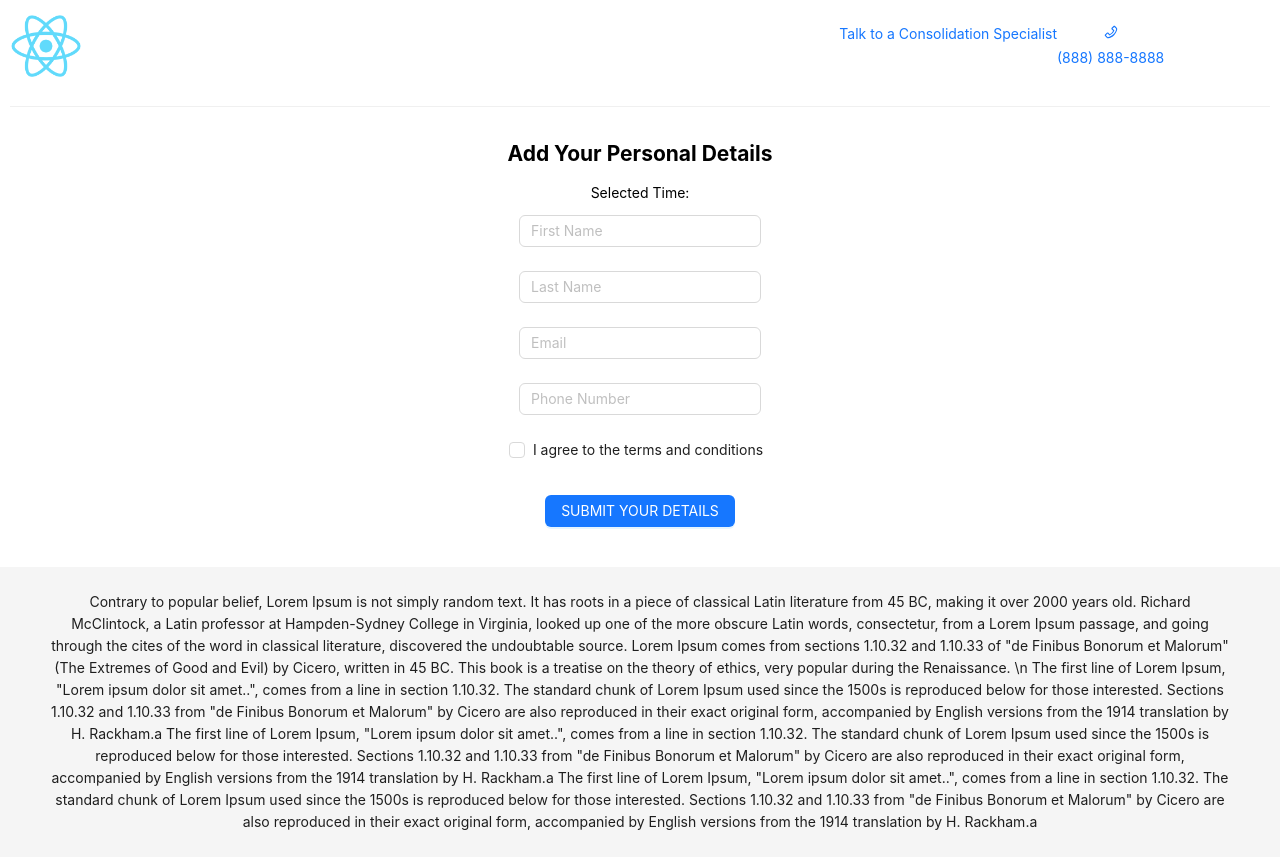
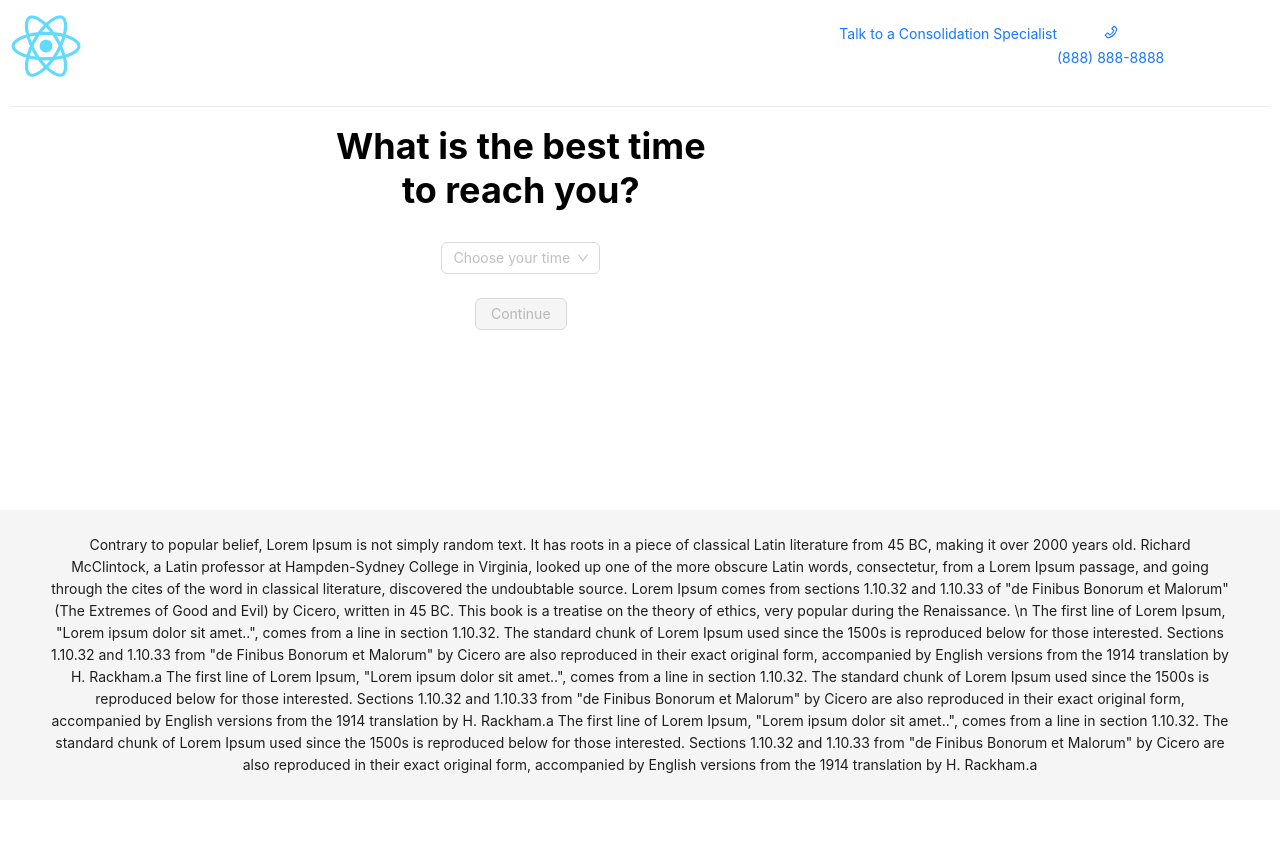
Before and after one commit to elisakoci/print-data-project, a React (Create React App) app: page / in a window 1280 px wide. After the commit the page ends 800 px from the top, so only its background shows below. Built offline with nearby package versions, Linux system fonts and the light colour scheme.

Commit message:
fetch data from step 1 step 2 and step 3

```diff
--- a/src/App.js
+++ b/src/App.js
@@ -1,15 +1,33 @@
+import { useState } from "react";
 import "./App.css";
 import HeaderComponent from "./components/HeaderComponent";
 import FooterComponent from "./components/FooterComponent";
-// import TimeSelection from "./components/TimeSelection";
+import TimeSelection from "./components/TimeSelection";
 import PersonalDetailsForm from "./components/PersonalDetailsForm";
+import ShowData from "./components/ShowData";
 
 const App = () => {
+  const [step, setStep] = useState(1);
+  const [formData, setFormData] = useState({});
+
+  const handleTimeSelection = (data) => {
+    setFormData((prevData) => ({ ...prevData, ...data }));
+    setStep(2);
+  };
+
+  const handleStep2Submit = (data) => {
+    console.log(333, data);
+    setFormData((prevData) => ({ ...prevData, ...data }));
+    setStep(3);
+  };
+  console.log("111", formData);
+
   return (
     <>
       <HeaderComponent />
-      {/* <TimeSelection /> */}
-      <PersonalDetailsForm />
+      {step === 1 && <TimeSelection onContinue={handleTimeSelection} />}
+      {step === 2 && <PersonalDetailsForm onSubmit={handleStep2Submit} />}
+      {step === 3 && <ShowData formData={formData} />}
       <FooterComponent />
     </>
   );
--- a/src/components/PersonalDetailsForm.js
+++ b/src/components/PersonalDetailsForm.js
@@ -1,6 +1,38 @@
+import { useState } from "react";
 import { Form, Input, Button, Checkbox, Row } from "antd";
 
-const PersonalDetailsForm = () => {
+const PersonalDetailsForm = ({ onSubmit }) => {
+  const [formData, setFormData] = useState({
+    firstName: "",
+    lastName: "",
+    phone: "",
+    email: "",
+    terms: false,
+  });
+
+  const handleChange = (e) => {
+    const { name, value } = e.target;
+    setFormData((prevData) => ({
+      ...prevData,
+      [name]: value,
+    }));
+  };
+
+  const handleCheckboxChange = (e) => {
+    setFormData((prevData) => ({
+      ...prevData,
+      terms: e.target.checked,
+    }));
+  };
+
+  const handleSubmit = () => {
+    if (formData.terms) {
+      onSubmit(formData);
+    } else {
+      alert("You must agree to the terms and conditions.");
+    }
+  };
+
   return (
     <>
       <Row
@@ -16,13 +48,14 @@ const PersonalDetailsForm = () => {
         }}
       >
         <h2> Add Your Personal Details</h2>
-        <p>Selected Time: </p>
-        <Form>
+        <Form onFinish={handleSubmit}>
           <Form.Item
             name="firstName"
             rules={[
               { required: true, message: "Please enter your first name!" },
             ]}
+            value={formData.firstName}
+            onChange={handleChange}
           >
             <Input placeholder="First Name" />
           </Form.Item>
@@ -31,6 +64,8 @@ const PersonalDetailsForm = () => {
             rules={[
               { required: true, message: "Please enter your last name!" },
             ]}
+            value={formData.lastName}
+            onChange={handleChange}
           >
             <Input placeholder="Last Name" />
           </Form.Item>
@@ -40,6 +75,8 @@ const PersonalDetailsForm = () => {
               { required: true, message: "Please enter your email!" },
               { type: "email", message: "Please enter a valid email!" },
             ]}
+            value={formData.email}
+            onChange={handleChange}
           >
             <Input placeholder="Email" />
           </Form.Item>
@@ -48,6 +85,8 @@ const PersonalDetailsForm = () => {
             rules={[
               { required: true, message: "Please enter your phone number!" },
             ]}
+            value={formData.phone}
+            onChange={handleChange}
           >
             <Input placeholder="Phone Number" />
           </Form.Item>
@@ -57,6 +96,8 @@ const PersonalDetailsForm = () => {
             rules={[
               { required: true, message: "You must agree to the terms!" },
             ]}
+            checked={formData.terms}
+            onChange={handleCheckboxChange}
           >
             <Checkbox>I agree to the terms and conditions</Checkbox>
           </Form.Item>
--- /dev/null
+++ b/src/components/ShowData.js
@@ -0,0 +1,33 @@
+import { Row, Col, Typography } from "antd";
+
+const { Title, Paragraph } = Typography;
+
+const ShowData = ({ formData }) => {
+  console.log(222, formData);
+  return (
+    <div style={{ textAlign: "center" }}>
+      <Row justify="center">
+        <Col span={24} xs={22} sm={18} md={12} lg={8}>
+          <Title level={3}>Your Information</Title>
+          <Paragraph>
+            <strong>Preferred Contact Time:</strong> {formData.time}
+          </Paragraph>
+          <Paragraph>
+            <strong>First Name:</strong> {formData.firstName}
+          </Paragraph>
+          <Paragraph>
+            <strong>Last Name:</strong> {formData.lastName}
+          </Paragraph>
+          <Paragraph>
+            <strong>Phone Number:</strong> {formData.phone}
+          </Paragraph>
+          <Paragraph>
+            <strong>Email:</strong> {formData.email}
+          </Paragraph>
+        </Col>
+      </Row>
+    </div>
+  );
+};
+
+export default ShowData;
--- a/src/components/TimeSelection.js
+++ b/src/components/TimeSelection.js
@@ -1,6 +1,32 @@
-import { Select, Button, Row, Col } from "antd";
+import { useState } from "react";
+import { Select, Button, Row, Col, Form } from "antd";
 
-const TimeSelection = () => {
+const TimeSelection = ({ onContinue }) => {
+  const [selectedTime, setSelectedTime] = useState("");
+
+  const times = [
+    "8 AM CST",
+    "9 AM CST",
+    "10 AM CST",
+    "11 AM CST",
+    "12 PM CST",
+    "1 PM CST",
+    "2 PM CST",
+    "3 PM CST",
+    "4 PM CST",
+    "5 PM CST",
+  ];
+
+  const handleTimeChange = (value) => {
+    setSelectedTime(value);
+  };
+
+  const handleContinue = () => {
+    if (selectedTime) {
+      onContinue({ time: selectedTime });
+    }
+  };
+
   return (
     <>
       <Row
@@ -40,10 +66,32 @@ const TimeSelection = () => {
           </Row>
 
           <Row>
-            <Select placeholder="Select a time">time</Select>
+            <Form >
+              <Form.Item
+                name="time"
+                rules={[{ required: true, message: "Please choose a time!" }]}
+              >
+                <Select
+                  placeholder="Choose your time"
+                  onChange={handleTimeChange}
+                  value={selectedTime}
+                >
+                  {times.map((time, index) => (
+                    <Select.Option key={index} value={time}>
+                      {time}
+                    </Select.Option>
+                  ))}
+                </Select>
+              </Form.Item>
+            </Form>
           </Row>
           <Row>
-            <Button type="primary" style={{ width: "100%" }}>
+            <Button
+              type="primary"
+              style={{ width: "100%" }}
+              onClick={handleContinue}
+              disabled={!selectedTime}
+            >
               Continue
             </Button>
           </Row>
```
